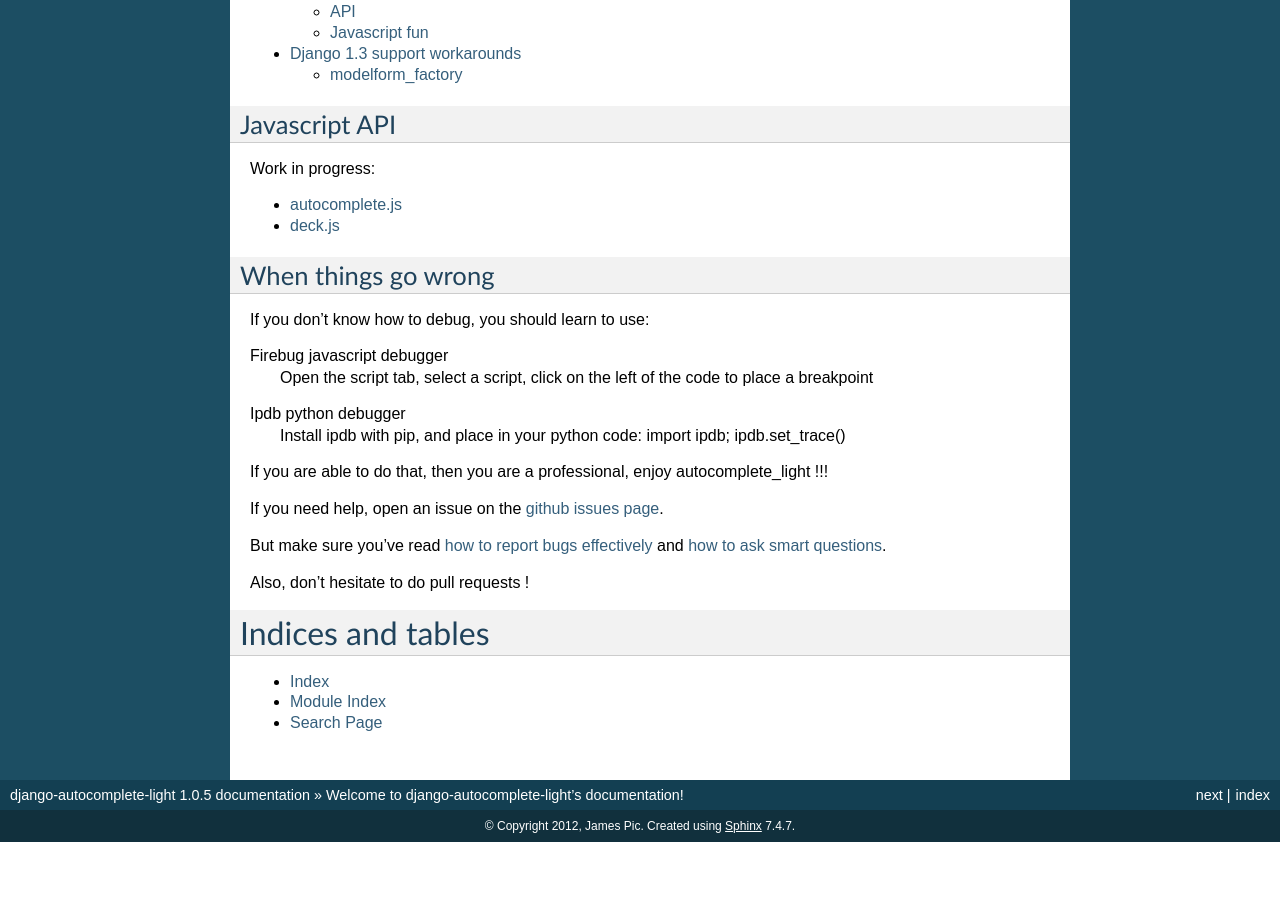
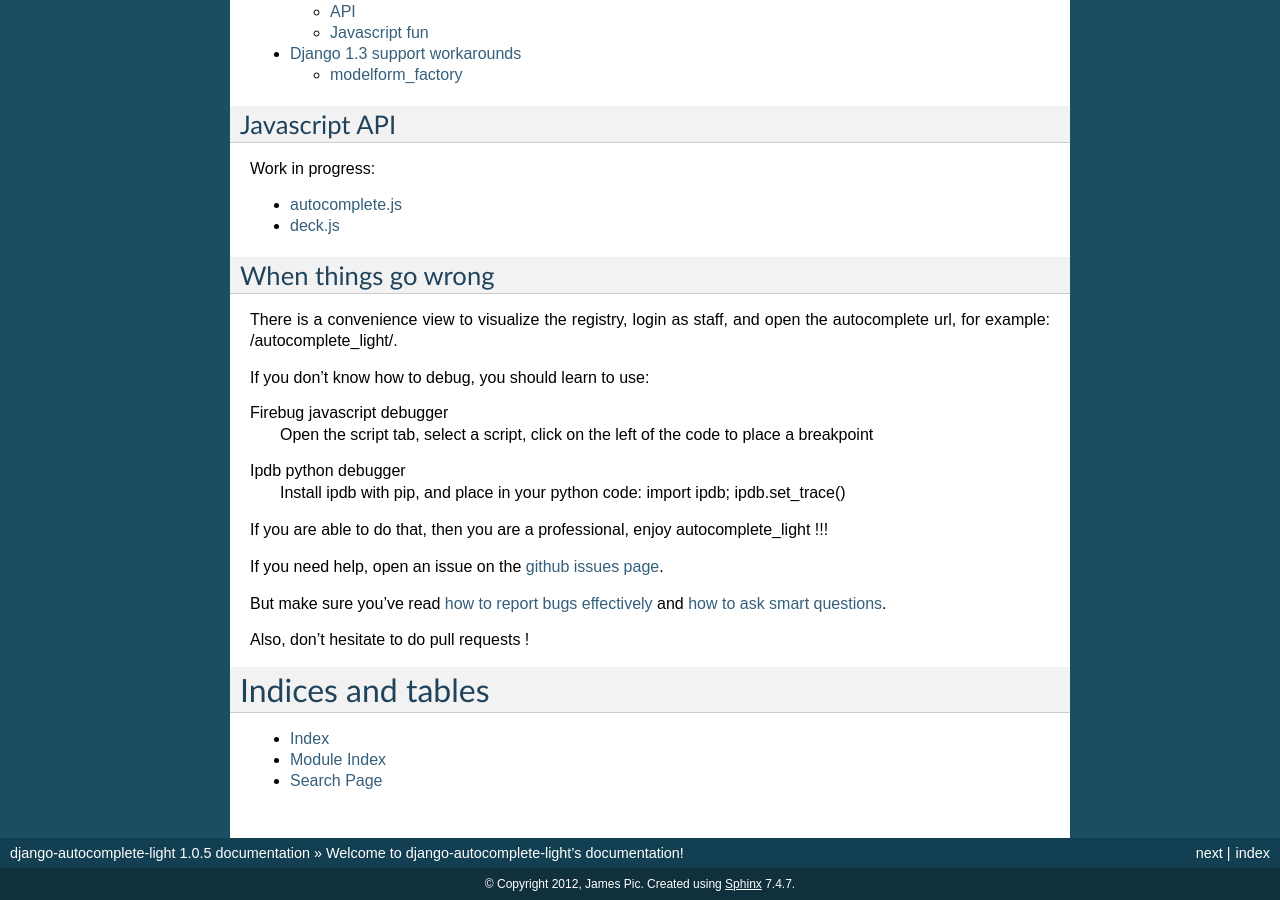
Before and after one commit to yourlabs/django-autocomplete-light, a Sphinx documentation site: the page built from docs/source/index.rst, in a window 1280 px wide and 900 px high, scrolled down 2075 px. Built offline with Sphinx 7.4.7, drawn with Linux system fonts in a browser that asks for light colours; before the commit the page ends 2917 px from its top, so only the background shows below that.

Commit message:
Removed debug statements

```diff
--- a/autocomplete_light/static/autocomplete_light/autocomplete.js
+++ b/autocomplete_light/static/autocomplete_light/autocomplete.js
@@ -425,8 +425,6 @@
                 // The target choice becomes the first  next** choice.
                 target = current.nextAll(this.choiceSelector + ':first');
 
-                console.log('new target', target)
-
                 // If none, then the first choice becomes the target.
                 if (!target.length) target = first;
             }
@@ -570,7 +568,6 @@
 // Serves as both an example to set a signal, and to set or unset the hilight class.
 $(document).ready(function() {
     $(document).bind('hilightChoice', function(e, choice, autocomplete) {
-        console.log(choice, autocomplete.hilightClass)
         choice.addClass(autocomplete.hilightClass);
     });
     $(document).bind('dehilightChoice', function(e, choice, autocomplete) {
--- a/autocomplete_light/static/autocomplete_light/widget.js
+++ b/autocomplete_light/static/autocomplete_light/widget.js
@@ -224,7 +224,6 @@
                 dataOverrides[key] = data[key];
             }
         }
-        console.log(dataOverrides);
 
         // Allow attribute overrides
         $.fn.yourlabsWidget.registry[id] = $.extend(
--- a/docs/source/index.rst
+++ b/docs/source/index.rst
@@ -67,6 +67,9 @@
 When things go wrong
 --------------------
 
+There is a convenience view to visualize the registry, login as staff, and open
+the autocomplete url, for example: /autocomplete_light/.
+
 If you don't know how to debug, you should learn to use:
 
 Firebug javascript debugger
```
